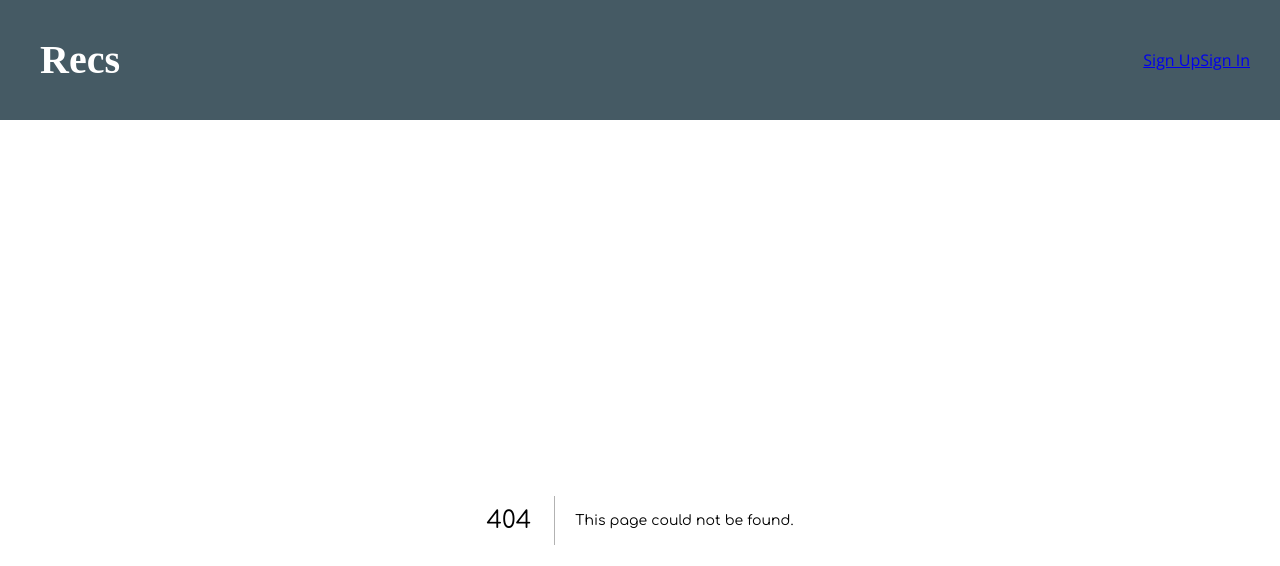
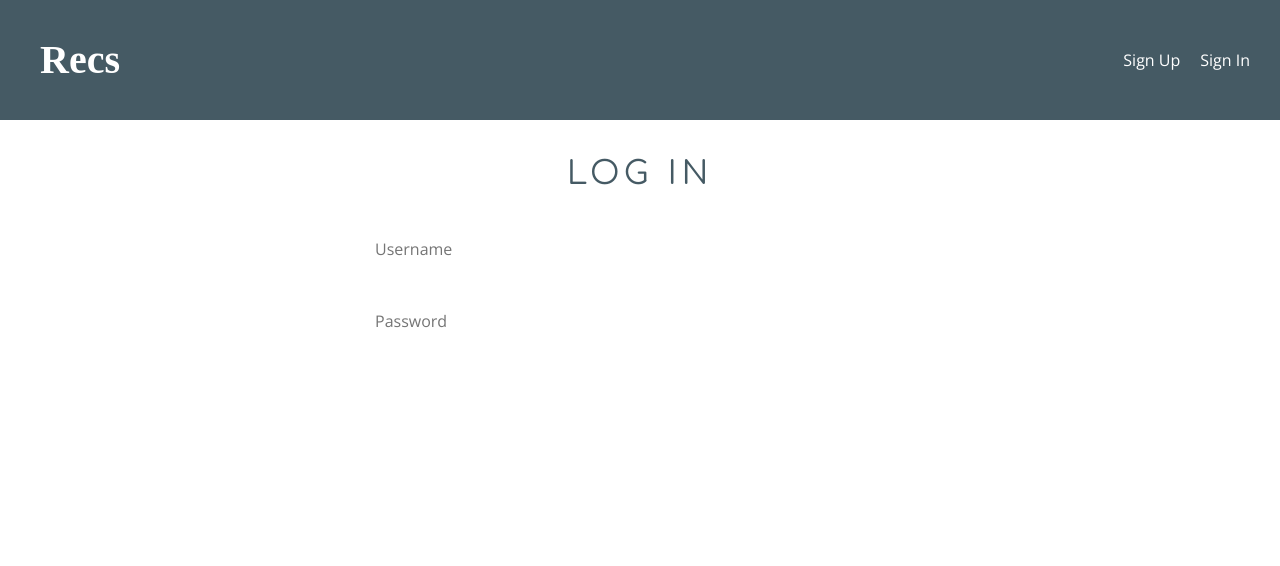
Before and after one commit to cooltable/recs-next, a Next.js app in the folder client/: page /login in a window 1280 px wide. Before the commit this address had no page. Shown: the top 566 px of the page. Built offline with nearby package versions, Linux system fonts and the light colour scheme; a web font is replaced by a local one.

Commit message:
login page

```diff
--- a/client/components/Header.js
+++ b/client/components/Header.js
@@ -23,17 +23,18 @@ const Brand = styled.h2`
 `;
 const NavLinks = styled.div`margin-right: 30px;`;
 
-const StyledLink = styled(Link)`
+const StyledLink = styled.a`
 	text-decoration: none;
+	color: ${(props) => props.theme.colorWhite};
 	color: inherit;
 	font-size: inherit;
 	cursor: pointer;
 	&:not(:last-child) {
 		margin-right: 2rem;
-  };
+	}
 	&:hover {
 		color: ${(props) => props.theme.colorSecondary};
-	};
+	}
 `;
 
 const Header = () => (
@@ -47,9 +48,9 @@ const Header = () => (
 			<StyledLink href="/register">
 				<a>Sign Up</a>
 			</StyledLink>
-			<StyledLink href="/login">
-				<a>Sign In</a>
-			</StyledLink>
+			<Link href="/login">
+				<StyledLink>Sign In</StyledLink>
+			</Link>
 		</NavLinks>
 	</StyledNav>
 );
--- /dev/null
+++ b/client/pages/login.js
@@ -0,0 +1,34 @@
+import { AuthForm, AuthInput } from '../components/AuthForm';
+
+class Login extends React.Component {
+	state = { username: '', password: '' };
+
+	handleChange = (e, a) => {
+		e.preventDefault();
+		console.log(e, a);
+	};
+
+	render() {
+		let { username, password } = this.state;
+		return (
+			<AuthForm title="Log In" handleSubmit={() => console.log('hi')}>
+				<AuthInput
+					name="username"
+					type="text"
+					label="Username"
+					value={username}
+					handleChange={this.handleChange}
+				/>
+				<AuthInput
+					name="password"
+					type="password"
+					label="Password"
+					value={password}
+					handleChange={this.handleChange}
+				/>
+			</AuthForm>
+		);
+	}
+}
+
+export default Login;
```
Also changed, not shown: client/pages/register.js (+11 -7 lines). Lines whose indentation alone changed are shown as unchanged.
